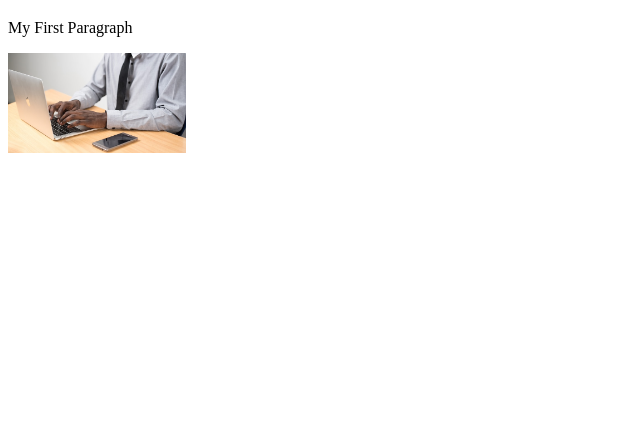
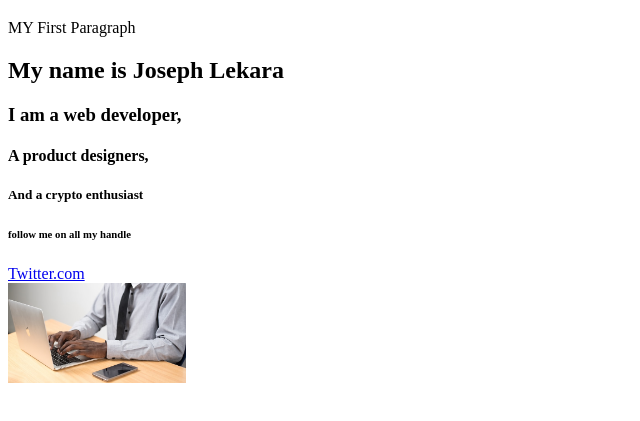
Before and after one commit to leke619/lekehub, a plain HTML site: page index.html in a window 1280 px wide. Shown: the part 61-482 px from the top of the page, without its empty margins (0-640 px from the left). Drawn offline with Linux system fonts and the light colour scheme.

Commit message:
Add files via upload

```diff
--- a/index.html
+++ b/index.html
@@ -3,7 +3,13 @@
     <title>My Website</title>
     <body>
     <h1>My First Heading</h1>
-    <p>My First Paragraph</p>
+    <p>MY First Paragraph</p>
+    <h2>My name is Joseph Lekara</h2>
+    <h3>I am a web developer,</h3>
+    <h4>A product designers,</h4>
+    <h5>And a crypto enthusiast</h5>
+    <h6>follow me on all my handle</h6>
+    <a href="www.twitter.com/">Twitter.com</a><br>
     <img src="man.jpg" width:"200" height="100">
     </body>
 </html>
```
